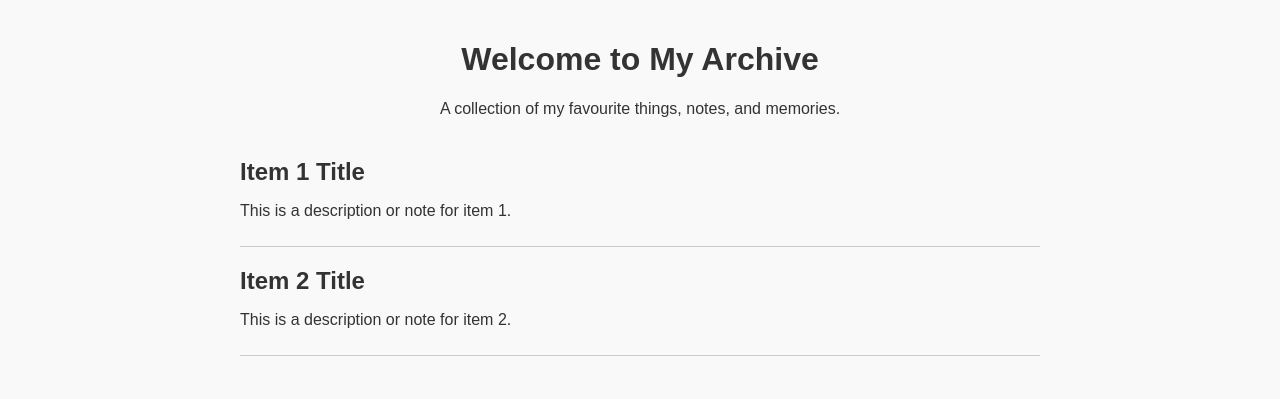
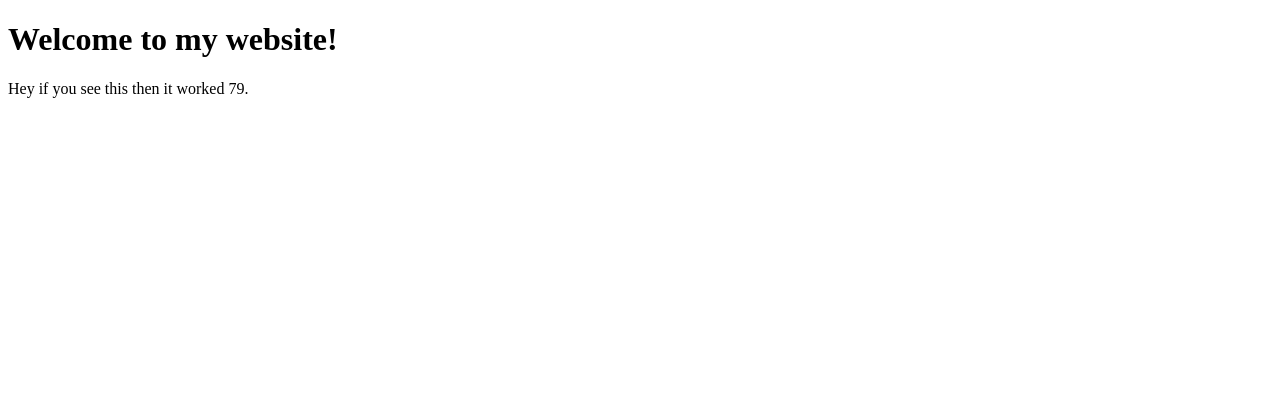
Before and after one commit to hope79-lang/hope79-lang.github.io, a plain HTML site: page index.html in a window 1280 px wide. Drawn offline with Linux system fonts and the light colour scheme.

Commit message:
Update index.html

```diff
--- a/index.html
+++ b/index.html
@@ -1,46 +1,10 @@
 <!DOCTYPE html>
-<html lang="en">
+<html>
 <head>
-  <meta charset="UTF-8" />
-  <meta name="viewport" content="width=device-width, initial-scale=1" />
-  <title>My Archive</title>
-  <style>
-    body {
-      font-family: Arial, sans-serif;
-      max-width: 800px;
-      margin: auto;
-      padding: 20px;
-      background: #f9f9f9;
-      color: #333;
-    }
-    header {
-      text-align: center;
-      margin-bottom: 40px;
-    }
-    article {
-      margin-bottom: 20px;
-      padding-bottom: 10px;
-      border-bottom: 1px solid #ccc;
-    }
-    h2 {
-      margin: 0 0 10px 0;
-    }
-  </style>
+  <title>My Website</title>
 </head>
 <body>
-  <header>
-    <h1>Welcome to My Archive</h1>
-    <p>A collection of my favourite things, notes, and memories.</p>
-  </header>
-
-  <article>
-    <h2>Item 1 Title</h2>
-    <p>This is a description or note for item 1.</p>
-  </article>
-
-  <article>
-    <h2>Item 2 Title</h2>
-    <p>This is a description or note for item 2.</p>
-  </article>
+  <h1>Welcome to my website!</h1>
+  <p>Hey if you see this then it worked 79.</p>
 </body>
 </html>
```
